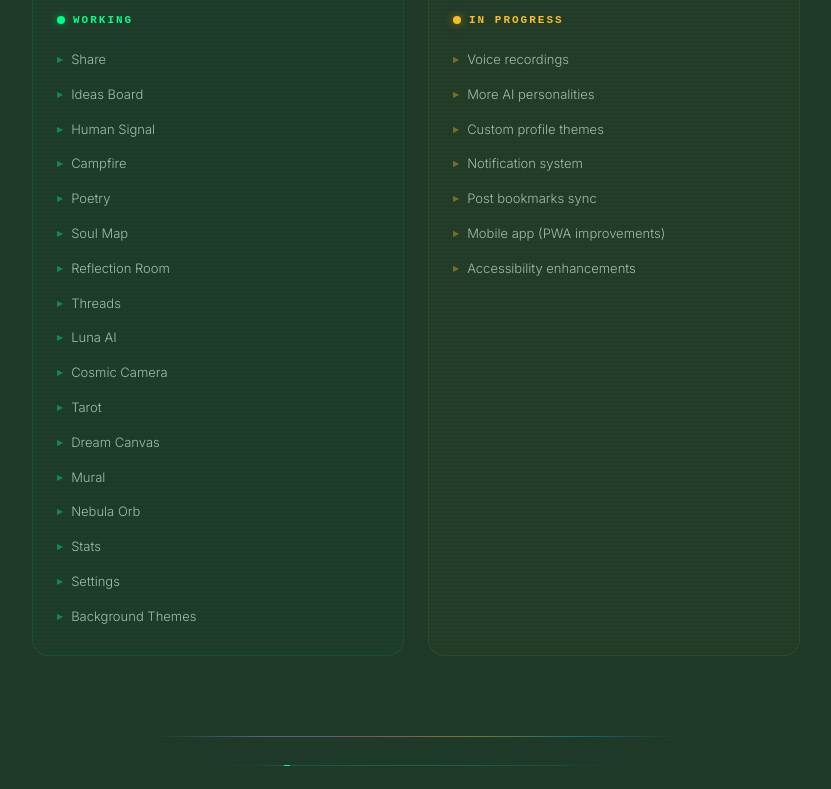
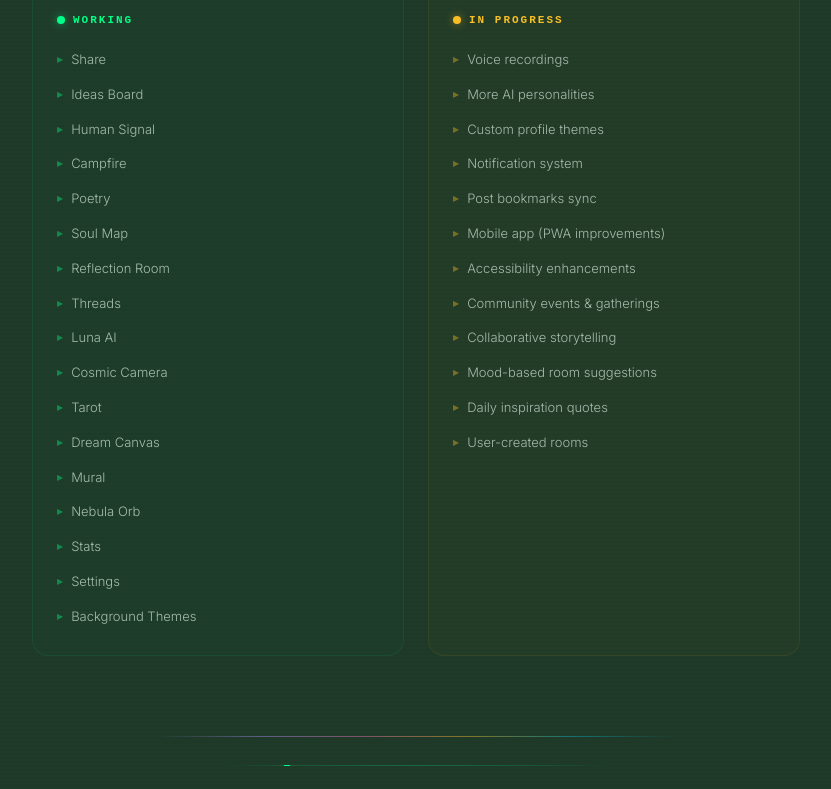
Before and after one commit to pentagonalcycles/soulscape, a Next.js app: page / in a window 1280 px wide. Shown: the part 1634-2423 px from the top of the page, without its empty margins (224-1055 px from the left). Built offline with nearby package versions, Linux system fonts and the light colour scheme; no server answers.

Commit message:
Add more In Progress features
- Community events & gatherings
- Collaborative storytelling
- Mood-based room suggestions
- Daily inspiration quotes
- User-created rooms

```diff
--- a/src/app/page.tsx
+++ b/src/app/page.tsx
@@ -433,6 +433,11 @@ export default function Home() {
                   "Post bookmarks sync",
                   "Mobile app (PWA improvements)",
                   "Accessibility enhancements",
+                  "Community events & gatherings",
+                  "Collaborative storytelling",
+                  "Mood-based room suggestions",
+                  "Daily inspiration quotes",
+                  "User-created rooms",
                 ].map((item) => (
                   <div key={item} style={{
                     display: "flex", alignItems: "center", gap: 8,
```
